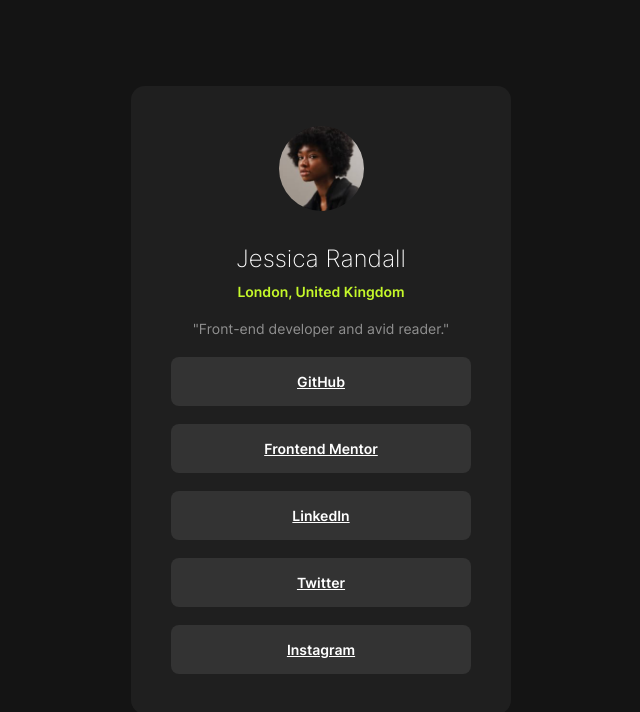
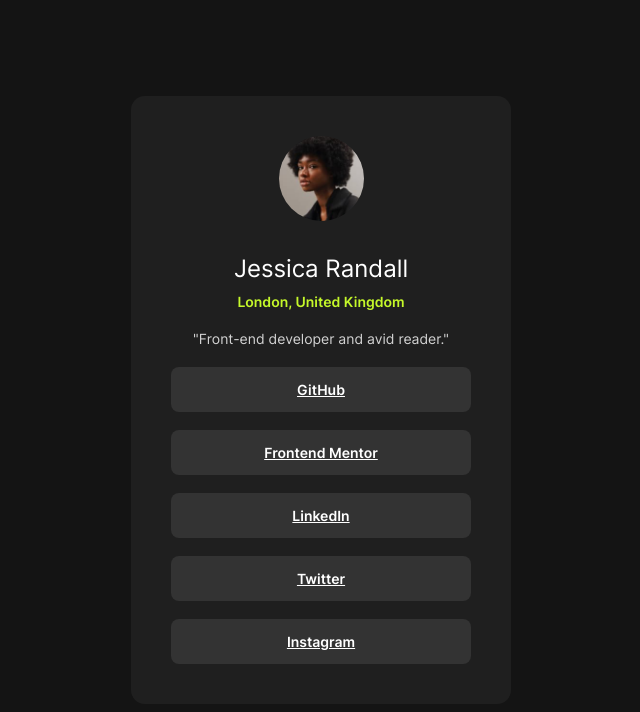
Before and after one commit to swarnim-me/social-links-profile, a plain HTML site: page index.html in a window 1280 px wide. Shown: the whole page, without its empty margins (319-959 px from the left). Drawn offline with Linux system fonts and the light colour scheme.

Commit message:
Revert style

```diff
--- a/css/style.css
+++ b/css/style.css
@@ -39,7 +39,7 @@
 
 .name {
     font-size: 24px;
-    font-weight: 200;
+    font-weight: 400;
     margin: 10px 0;
     font-family: Inter;
 }
@@ -52,7 +52,7 @@
 
 .quote {
     font-size: 14px;
-    opacity: 0.5;
+    opacity: 0.8;
     margin: 20px 0;
 }
 
@@ -74,7 +74,7 @@
 .links-wrapper>a {
     background: var(--clr-grey);
     color: white;
-    padding: 16px 0;
+    padding: 14px 0;
     font-weight: 600;
     border-radius: 8px;
 }
```
